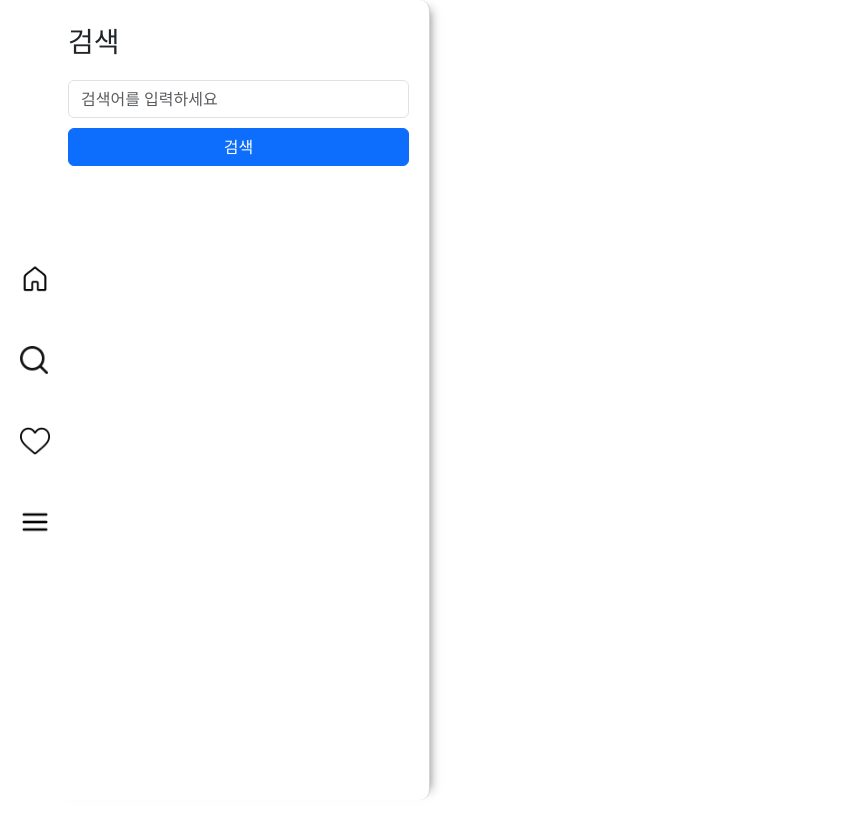
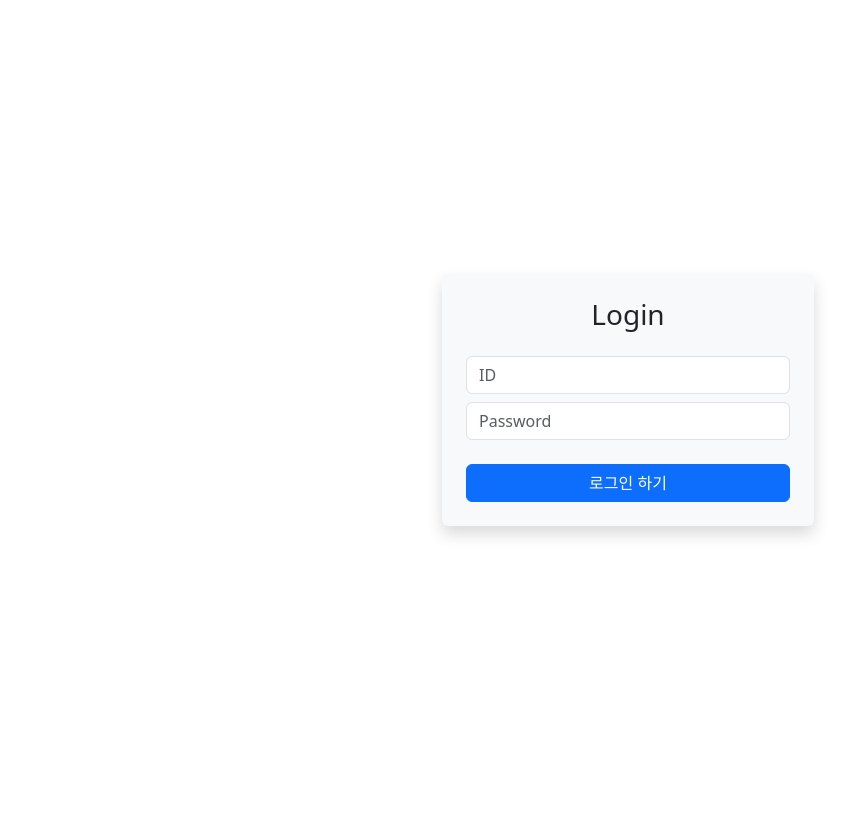
Before and after one commit to RoundPlay/photo-Community, a React (Vite) app: page /login in a window 1280 px wide. Shown: the top 836 px of the page, without its empty margins (0-860 px from the left). After the commit the page ends 800 px from the top, so only its background shows below. Built offline with nearby package versions, Linux system fonts and the light colour scheme.

Commit message:
feat : 로그인 화면 완성

```diff
--- a/src/App.jsx
+++ b/src/App.jsx
@@ -1,17 +1,30 @@
-import { useState } from 'react'
-import reactLogo from './assets/react.svg'
-import viteLogo from '/vite.svg'
+import { useState } from 'react';
 import 'bootstrap/dist/css/bootstrap.min.css';
-import './App.css'
+import reactLogo from './assets/react.svg';
+import viteLogo from '/vite.svg';
+import 'bootstrap/dist/css/bootstrap.min.css';
+import './App.css';
+import { Routes, Route } from 'react-router-dom';
 import { Sidebar } from './components/sidebar';
+import Login from './pages/login';
+
 function App() {
-  const [count, setCount] = useState(0)
+  const [count, setCount] = useState(0);
 
   return (
     <>
-      <Sidebar></Sidebar>
+      <Routes>
+        <Route
+          path="/"
+          element={<Sidebar />}
+        />
+        <Route
+          path="/login"
+          element={<Login />}
+        />
+      </Routes>
     </>
-  )
+  );
 }
 
-export default App
+export default App;
--- /dev/null
+++ b/src/pages/Login.jsx
@@ -0,0 +1,39 @@
+import { useState } from 'react';
+import { useNavigate } from 'react-router-dom';
+
+function Login() {
+  let [id, setId] = useState('');
+  let [password, setPassword] = useState('');
+  let navigate = useNavigate();
+
+  return (
+    <div className="container d-flex vh-100">
+      <div className="row justify-content-center align-items-center w-100">
+        <div className="col-md-6 col-lg-4 bg-light p-4 rounded shadow">
+          <h3 className="text-center mb-4">Login</h3>
+          <input
+            className="form-control mb-2"
+            placeholder="ID"
+            onChange={(e) => setId(e.target.value)}
+          />
+          <input
+            className="form-control mb-4"
+            type="password"
+            placeholder="Password"
+            onChange={(e) => setPassword(e.target.value)}
+          />
+          <button
+            className="btn btn-primary w-100"
+            onClick={() => {
+              console.log(id, password);
+              navigate('/');
+            }}>
+            로그인 하기
+          </button>
+        </div>
+      </div>
+    </div>
+  );
+}
+
+export default Login;
```
Also changed, not shown: src/App.css (+8 -15 lines).
